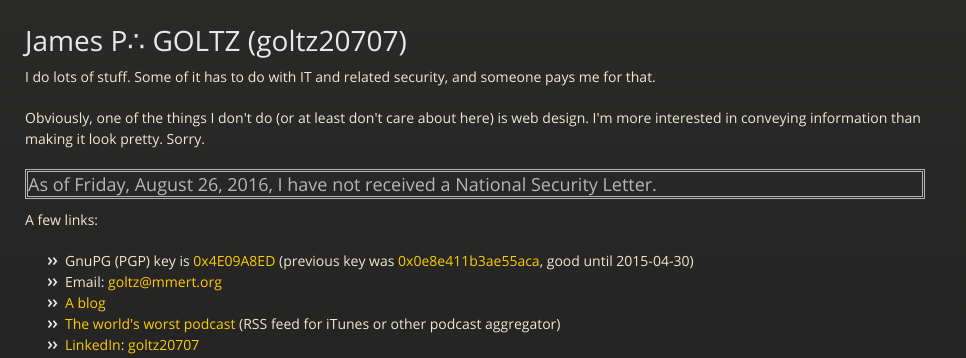
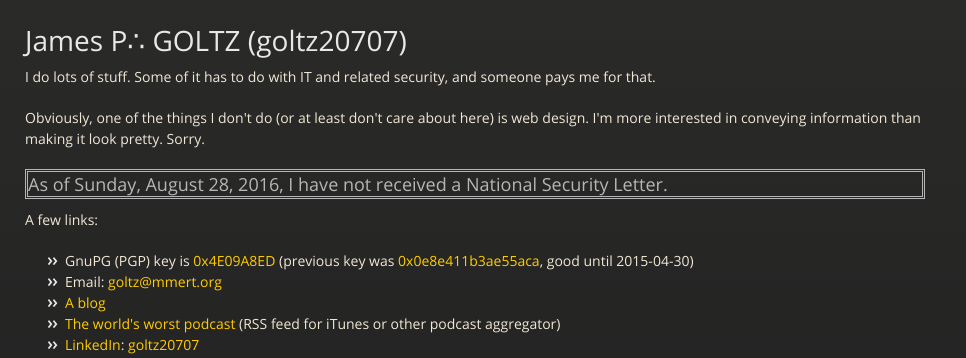
Before and after one commit to goltz20707/goltz20707.github.io, a Jekyll site: the page built from index.html, in a window 1280 px wide. Shown: the top 358 px of the page, without its empty margins (0-966 px from the left). Built offline with Jekyll 4.4.1, drawn with Linux system fonts in a browser that asks for light colours.

Commit message:
Update nsl.html

```diff
--- a/_includes/nsl.html
+++ b/_includes/nsl.html
@@ -3,6 +3,6 @@ date '+%A, %B %e, %Y,'
  -->
 <h3 style="border: double">As of
 
-Friday, August 26, 2016,
+Sunday, August 28, 2016,
 
 I have not received a National Security Letter.</h3>
```
